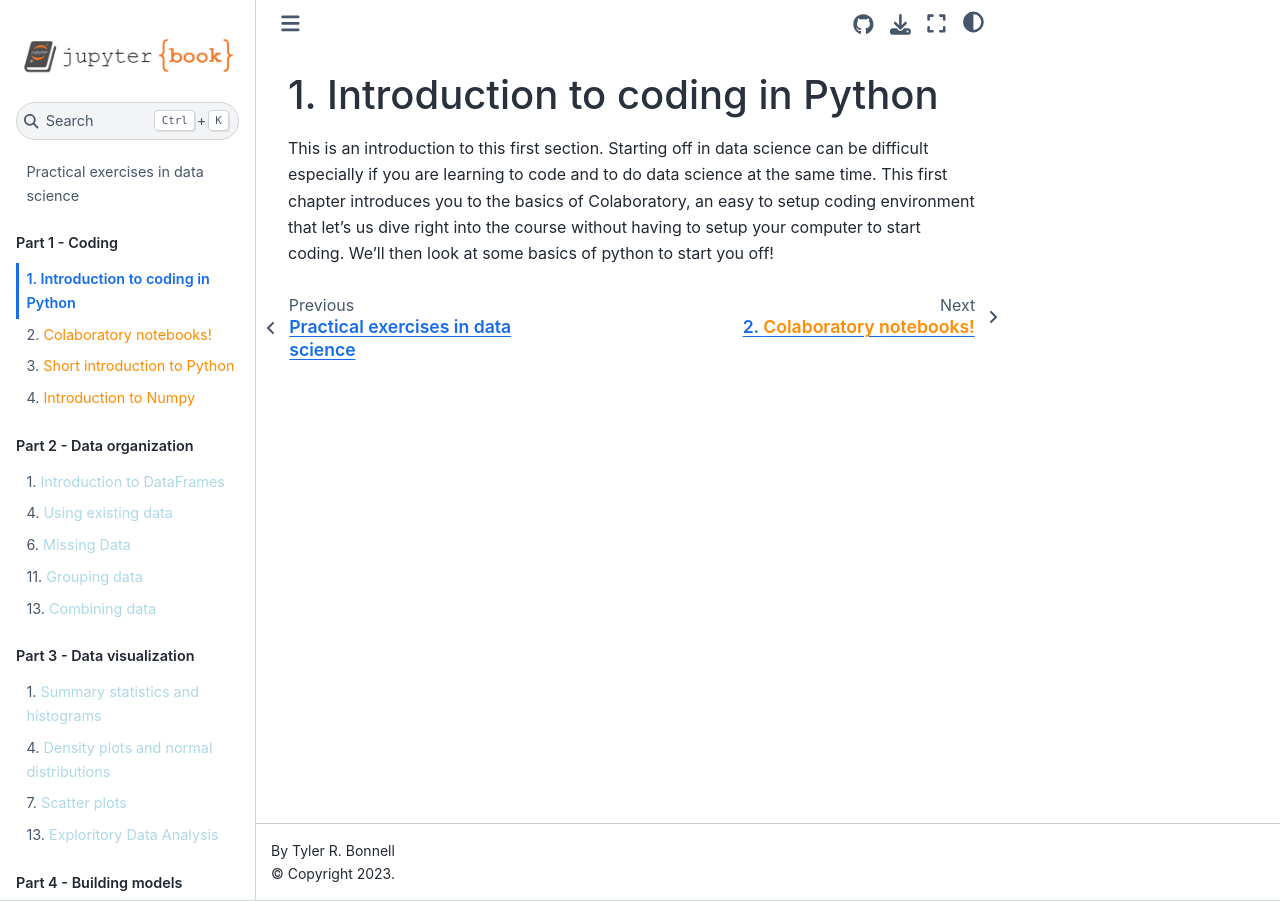
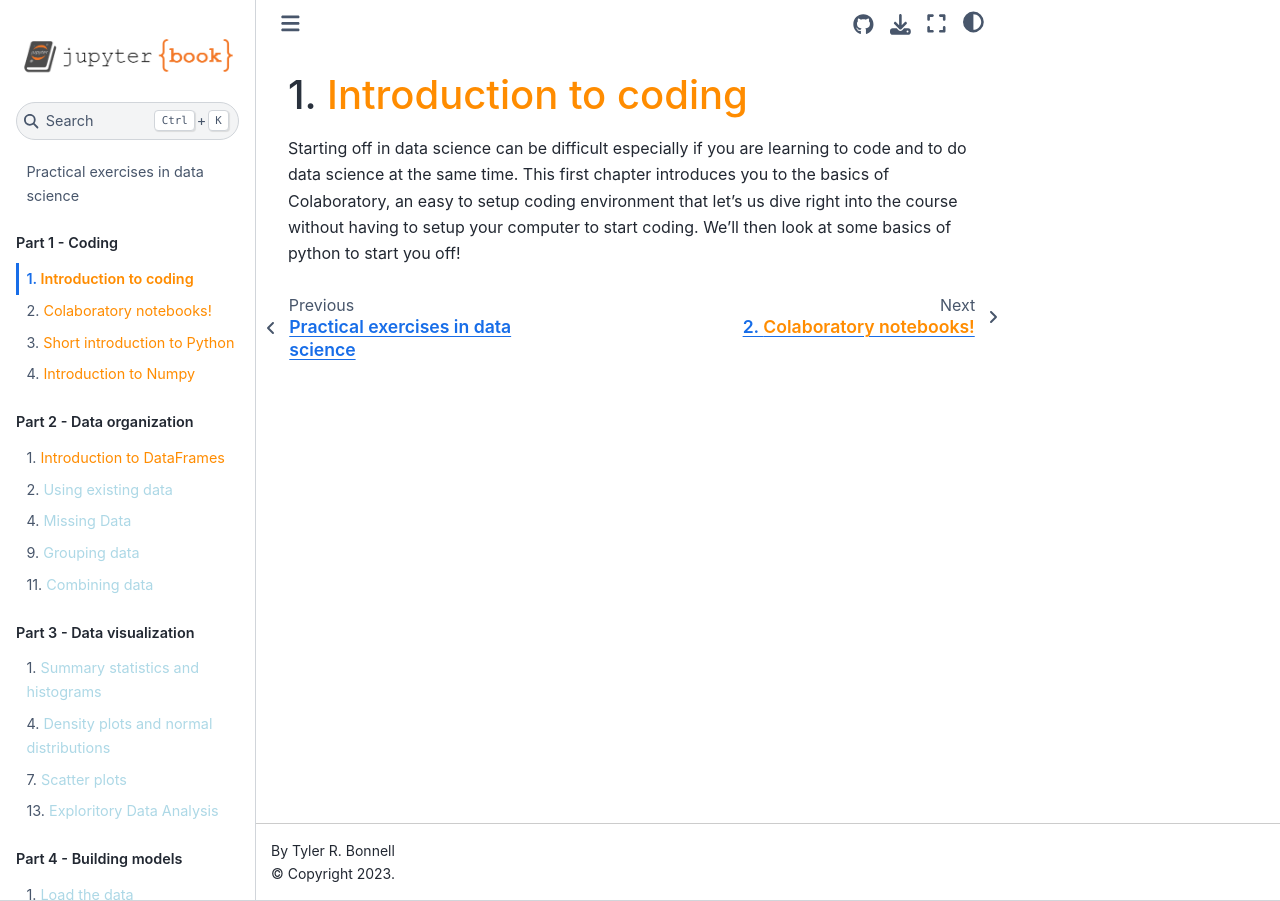
Before and after one commit to tbonne/peds, a Jupyter Book: the page built from docs/IntroColab.md, in a window 1280 px wide. Built offline with Jupyter Book 1.0.4 settings and Sphinx 7.4.7 and the Sphinx Book theme 1.1.4, drawn with Linux system fonts in a browser that asks for light colours; pages that are not in the unit, such as notebooks, are missing from menus.

Commit message:
Update colour coding and headings

```diff
--- a/docs/IntroColab.md
+++ b/docs/IntroColab.md
@@ -1,3 +1,3 @@
-# Introduction to coding in Python
+# <font color='darkorange'>Introduction to coding</font>
 
-This is an introduction to this first section. Starting off in data science can be difficult especially if you are learning to code and to do data science at the same time. This first chapter introduces you to the basics of Colaboratory, an easy to setup coding environment that let's us dive right into the course without having to setup your computer to start coding. We'll then look at some basics of python to start you off!
+Starting off in data science can be difficult especially if you are learning to code and to do data science at the same time. This first chapter introduces you to the basics of Colaboratory, an easy to setup coding environment that let's us dive right into the course without having to setup your computer to start coding. We'll then look at some basics of python to start you off!
```
Also changed, not shown: docs/IntroComm.md (+1 -1 lines), docs/IntroDataFrames.md (+1 -1 lines), docs/IntroModeling.md (+1 -1 lines), docs/introData/IntroData1_DataFrames.ipynb.
